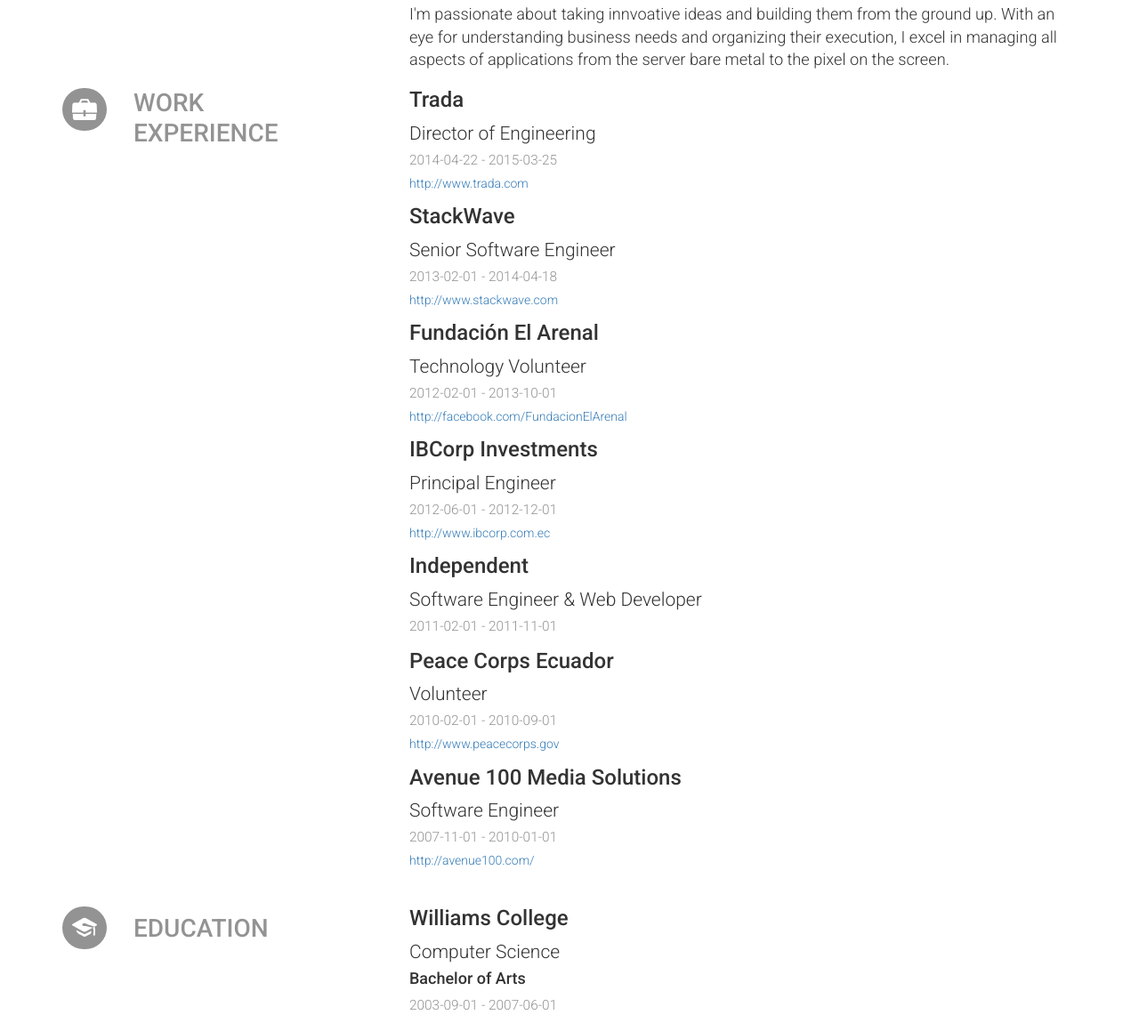
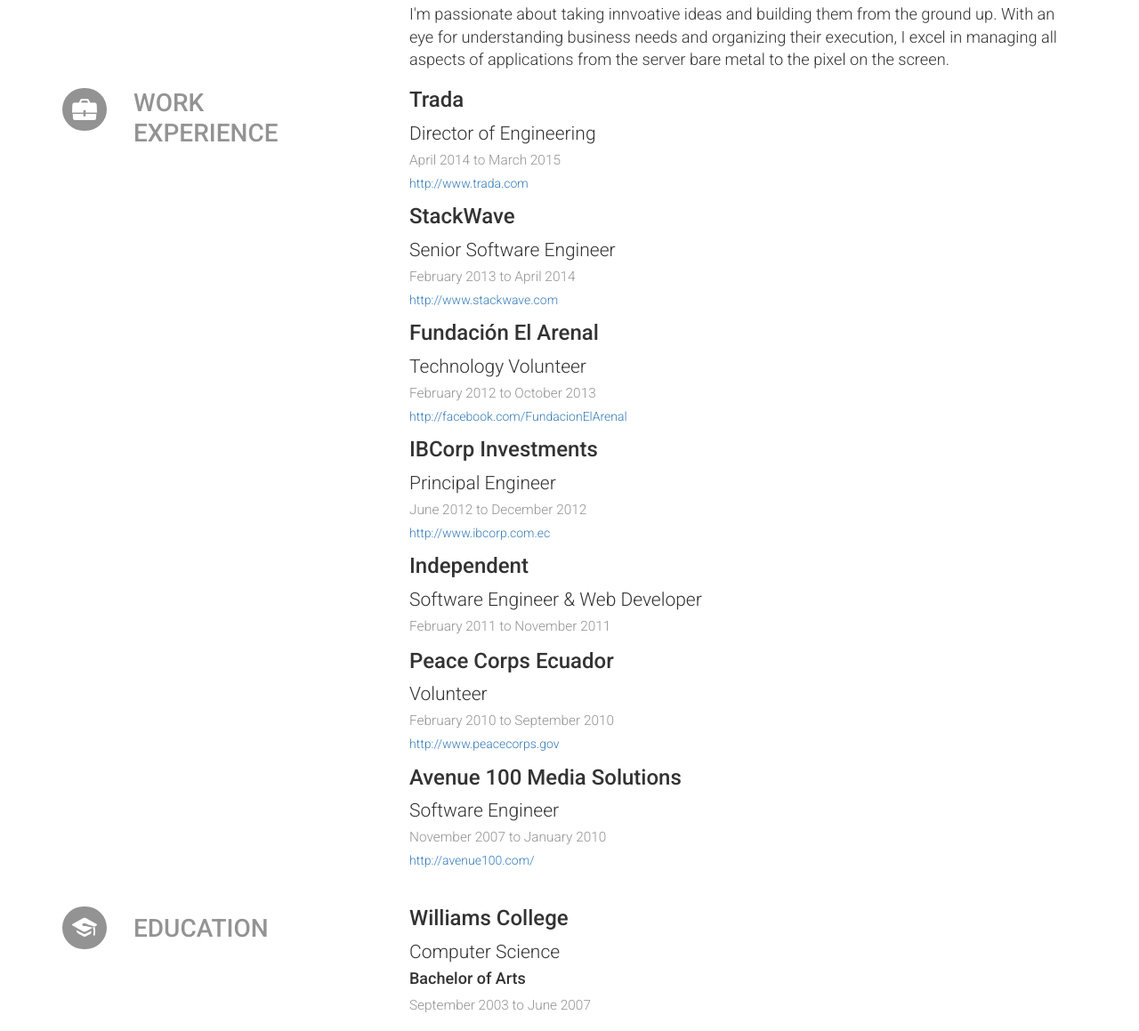
Before and after one commit to reid-rigo/json-resume, a plain HTML site: page index.html in a window 1280 px wide. Shown: the part 303-1462 px from the top of the page at 89% size. Drawn offline with nearby package versions, Linux system fonts and the light colour scheme.

Commit message:
slicker theme

```diff
--- a/index.html
+++ b/index.html
@@ -505,7 +505,7 @@
 							</div>
 							<div class="email">
 								<icon class="entypo-mail"></icon>
-								<a href="/cdn-cgi/l/email-protection#cdbfa8a4a9e3a1b4a3aea58daaa0aca4a1e3aea2a0"><span class="__cf_email__" data-cfemail="186a7d717c367461767b70587f75797174367b7775">[email&#160;protected]</span><script cf-hash='f9e31' type="text/javascript">
+								<a href="/cdn-cgi/l/email-protection#a2d0c7cbc68ccedbccc1cae2c5cfc3cbce8cc1cdcf"><span class="__cf_email__" data-cfemail="e496818d80ca889d8a878ca48389858d88ca878b89">[email&#160;protected]</span><script cf-hash='f9e31' type="text/javascript">
 /* <![CDATA[ */!function(){try{var t="currentScript"in document?document.currentScript:function(){for(var t=document.getElementsByTagName("script"),e=t.length;e--;)if(t[e].getAttribute("cf-hash"))return t[e]}();if(t&&t.previousSibling){var e,r,n,i,c=t.previousSibling,a=c.getAttribute("data-cfemail");if(a){for(e="",r=parseInt(a.substr(0,2),16),n=2;a.length-n;n+=2)i=parseInt(a.substr(n,2),16)^r,e+=String.fromCharCode(i);e=document.createTextNode(e),c.parentNode.replaceChild(e,c)}}}catch(u){}}();/* ]]> */</script></a>
 							</div>
 							<div class="phone">
@@ -558,10 +558,10 @@
 				</div>
 				<div class="date">
 					<span class="startDate">
-						2014-04-22
+						April 2014
 					</span>
 					<span class="endDate">
-						- 2015-03-25
+						to March 2015
 					</span>
 				</div>
 				<div class="website">
@@ -577,10 +577,10 @@
 				</div>
 				<div class="date">
 					<span class="startDate">
-						2013-02-01
+						February 2013
 					</span>
 					<span class="endDate">
-						- 2014-04-18
+						to April 2014
 					</span>
 				</div>
 				<div class="website">
@@ -596,10 +596,10 @@
 				</div>
 				<div class="date">
 					<span class="startDate">
-						2012-02-01
+						February 2012
 					</span>
 					<span class="endDate">
-						- 2013-10-01
+						to October 2013
 					</span>
 				</div>
 				<div class="website">
@@ -615,10 +615,10 @@
 				</div>
 				<div class="date">
 					<span class="startDate">
-						2012-06-01
+						June 2012
 					</span>
 					<span class="endDate">
-						- 2012-12-01
+						to December 2012
 					</span>
 				</div>
 				<div class="website">
@@ -634,10 +634,10 @@
 				</div>
 				<div class="date">
 					<span class="startDate">
-						2011-02-01
+						February 2011
 					</span>
 					<span class="endDate">
-						- 2011-11-01
+						to November 2011
 					</span>
 				</div>
 			</div>
@@ -650,10 +650,10 @@
 				</div>
 				<div class="date">
 					<span class="startDate">
-						2010-02-01
+						February 2010
 					</span>
 					<span class="endDate">
-						- 2010-09-01
+						to September 2010
 					</span>
 				</div>
 				<div class="website">
@@ -669,10 +669,10 @@
 				</div>
 				<div class="date">
 					<span class="startDate">
-						2007-11-01
+						November 2007
 					</span>
 					<span class="endDate">
-						- 2010-01-01
+						to January 2010
 					</span>
 				</div>
 				<div class="website">
@@ -705,10 +705,10 @@
 				</div>
 				<div class="date">
 					<span class="startDate">
-						2003-09-01
+						September 2003
 					</span>
 					<span class="endDate">
-						- 2007-06-01
+						to June 2007
 					</span>
 				</div>
 			</div>
```
Also changed, not shown: README.md.
